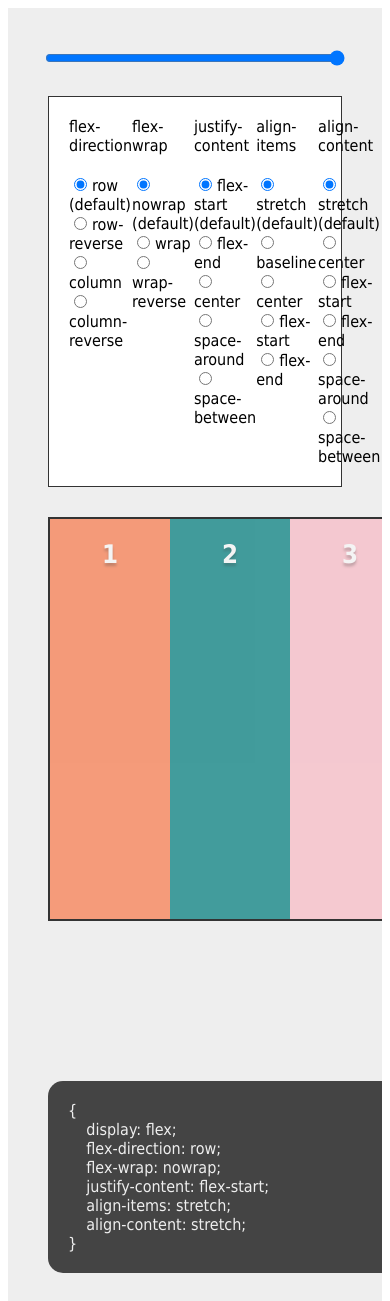
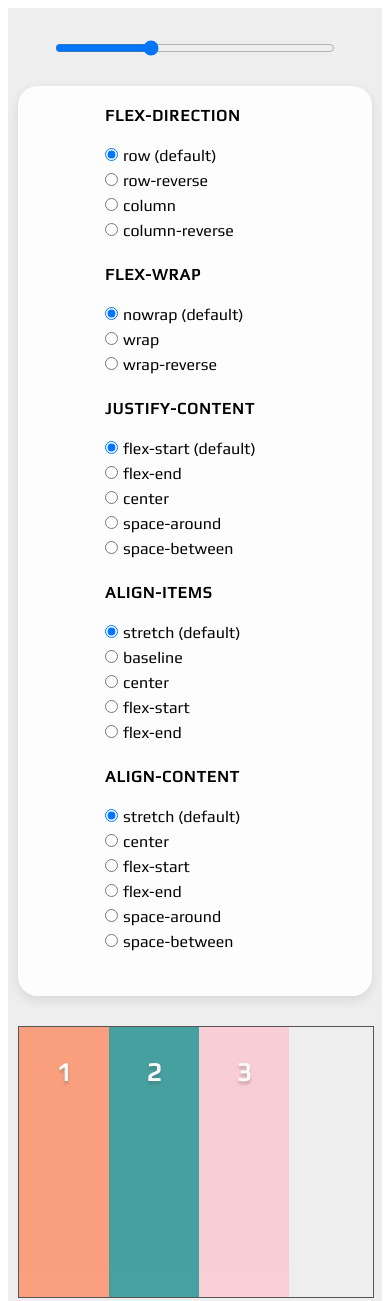
Before and after one commit to alx-skryabin/flex-help, a plain HTML site: page index.html in a window 390 px wide. Shown: the top 1301 px of the page. Drawn offline with Linux system fonts and the light colour scheme.

Commit message:
version 1.1 - mobile layout

```diff
--- a/css/style.css
+++ b/css/style.css
@@ -1,30 +1,85 @@
+@import url('https://fonts.googleapis.com/css2?family=Josefin+Sans&family=Play&display=swap');
+
 * {
 	scrollbar-color: #ccc #fff;
 	scrollbar-width: thin;
-	font-family: tahoma;
+	font-family: 'Play', sans-serif;
+	box-sizing: border-box;
 }
 
 /***flex***/
-.flex {
-	padding: 40px;
+.fh__flex {
+	padding: 30px;
+	margin-bottom: 30px;
 	background: #eee;
 	overflow: hidden;
+
+	--shadow: 0 .25rem .75rem rgba(0, 0, 0, .1);
+	--index: 100;
+	--radius: 20px;
 }
 
-.flex_input {
+
+.fh__flex_range {
+	position: relative;
 	display: inline-block;
-	width: 300px;
+	width: 280px;
 	margin-left: 50%;
 	margin-bottom: 30px;
-	transform: translate(-150px);
+	transform: translate(-140px);
+	cursor:  pointer;
+	z-index: var(--index);
 }
 
-.flex_box {
+
+.fh__flex_style {
+	position: relative;
+	display: flex;
+	flex-wrap: wrap;
+	justify-content: space-around;
+	align-items: baseline;
+	align-content: center;
+	background: rgba(255, 255, 255, .9);
+	padding: 20px 20px 0;
+	border-radius: var(--radius);
+	box-shadow: var(--shadow);
+	z-index: var(--index);
+}
+
+.fh__flex_style-prop {
+	min-width: 180px;
+	margin-bottom: 20px;
+}
+
+.fh__flex_style-head {
+	margin-bottom: 20px;
+	text-transform: uppercase;
+	font-weight: 600;
+	letter-spacing: 1px;
+}
+
+.fh__flex_style-check {
+	display: flex;
+	flex-direction: column;
+}
+
+.fh__flex_style-check label {
+	cursor: pointer;
+	margin-bottom: 5px;
+	margin-left: -5px;
+}
+
+.fh__flex_style-check input {
+	margin-right: 5px;
+}
+
+
+.fh__flex_box {
 	width: 450px;
-	height: 400px;
-	background: #ddd;
-	margin: 0 auto 160px;
-	border:  2px solid #333;
+	height: 270px;
+	margin: 30px auto;
+	border:  1px solid #555;
+	box-sizing: content-box;
 
 	display: flex;
 	flex-direction: row;
@@ -34,9 +89,10 @@
 	align-content: stretch;
 }
 
-.flex_box-item {
-	min-width: 80px;
-	padding: 20px;
+.fh__flex_box-item {
+	min-width: 90px;
+	min-height: 90px;
+	line-height: 90px;
 	font-size: 1.6em;
 	font-weight: bold;
 	text-align: center;
@@ -45,40 +101,32 @@
 	opacity: .7;
 }
 
-.flex_style {
-	display: flex;
-	justify-content: space-between;
-	background: #fff;
-	margin-bottom: 30px;
-	padding: 20px;
-	border: 1px solid #333;
-}
 
-.flex_style-head {
-	margin-bottom: 20px;
-}
-
-.flex_style-check {
-	display: flex;
-	flex-direction: column;
-}
-
-.flex_style-check label {
-	cursor: pointer;
-}
-
-.flex_style-check input {
-	margin-right: 5px;
-}
-
-.flex_css {
-	display: block;
-	width: 350px;
-	min-height: 30px;
-	background: #444;
+.fh__flex_css {
+	position: relative;
+	width: 280px;
+	background: rgba(50, 50, 50, .9);
 	margin: 0 auto;
 	color: #eee;
 	padding: 20px;
-	border-radius: 15px;
+	border-radius: var(--radius);
+	box-shadow: var(--shadow);
+	z-index: var(--index);
+}
+
+
+@media screen and (max-width: 540px) {
+	.fh__flex {
+		padding: 30px 10px;
+	}
+
+	.fh__flex_box {
+		width: 100%;
+		max-width: 460px;
+	}
+
+	.fh__flex_style {
+		padding: 20px;
+	}
 }
 /***END flex***/
--- a/index.html
+++ b/index.html
@@ -11,6 +11,8 @@
 
 	<div id="flex2"></div>
 
+	<div id="flex3"></div>
+
 	<script type="module" src="js/script.js"></script>
 </body>
 </html>
--- a/js/flex/Flex.js
+++ b/js/flex/Flex.js
@@ -1,3 +1,5 @@
+import {Default} from './config.js'
+import {Utils} from './utils.js'
 import {Box} from './box.js'
 import {Style} from './style.js'
 
@@ -6,19 +8,15 @@ export class Flex {
         this.checkRoot(sel);
         if(!this.$root) return;
 
-        this.props = Object.assign(Flex.default, props);
+        this.props = Object.assign(new Object({...Default}), props);
         this._countRange = this.countRange = this.props.countRange;
-    }
-
-    static default = {
-        countRange: 2
     }
 
     init() {
         this.createEls();
         this.addEventRange();
         this.Box = new Box();
-        this.Style = new Style();
+        this.Style = new Style(this.$style, this.$css);
         this.addEventCheckbox();
 
         this.outputItems(this.countRange);
@@ -27,13 +25,13 @@ export class Flex {
     outputItems(num) {
         for (let i = 0; i < num; i++) {
             let item = this.Box.createItem();
-            this.$box.appendChild(item)
+            this.$box.appendChild(item);
         }
     }
 
     checkRoot(sel) {
-        this.$root = document.querySelector(sel) || null;
-        if (this.$root) this.$root.classList.add('flex');
+        this.$root = Utils.qs(sel) || null;
+        if (this.$root) this.$root.classList.add(Utils.getClass());
     }
 
     set countRange(num) {
@@ -48,7 +46,7 @@ export class Flex {
         let els = {
             input: {
                 attrs: {
-                    class: 'flex_input',
+                    class: Utils.getClass('range'),
                     type: 'range',
                     min: 1,
                     max: 7,
@@ -57,21 +55,21 @@ export class Flex {
                 },
                 var: 'range'
             },
-            diver: {
+            form: {
                 attrs: {
-                    class: 'flex_style'
+                    class: Utils.getClass('style')
                 },
                 var: 'style'
             },
             div: {
                 attrs: {
-                    class: 'flex_box'
+                    class: Utils.getClass('box')
                 },
                 var: 'box'
             },
             pre: {
                 attrs: {
-                    class: 'flex_css'
+                    class: Utils.getClass('css')
                 },
                 var: 'css'
             }
@@ -79,7 +77,7 @@ export class Flex {
 
         Object.entries(els).map(el => {
             let [tag, props] = el;
-            let $el = document.createElement(tag);
+            let $el = Utils.crtEl(tag);
             this[`$${props.var}`] = $el
             this.$root.append($el);
 
--- a/js/flex/box.js
+++ b/js/flex/box.js
@@ -1,13 +1,14 @@
+import {Colors} from './config.js'
+import {Utils} from './utils.js'
+
 export class Box {
 	constructor() {
 		this.count = 0;
 	}
 
-	static colors = ['coral', 'teal', 'pink', 'orange', 'limegreen', 'skyblue', 'brown'];
-
 	createItem() {
-		let $box = document.createElement('div');
-		$box.classList.add('flex_box-item');
+		let $box = Utils.crtEl('div');
+		$box.classList.add(Utils.getClass('box-item'));
 		$box.style.background = this.color;
 		$box.innerText = this.count + 1;
 		this.count++;
@@ -15,9 +16,9 @@ export class Box {
 	}
 
 	get color() {
-		let num = (this.count >= Box.colors.length)
-		? this.count % Box.colors.length
+		let num = (this.count >= Colors.length)
+		? this.count % Colors.length
 		: this.count;
-		return Box.colors[num];
+		return Colors[num];
 	}
 }
--- /dev/null
+++ b/js/flex/config.js
@@ -0,0 +1,40 @@
+const Default = Object.freeze({
+	countRange: 2,
+	test: 'demo'
+})
+
+const System = {
+	classPrefix: 'fh__'
+}
+
+const Colors = [
+'coral', 'teal', 'pink',
+'orange', 'limegreen',
+'skyblue', 'brown'
+];
+
+const FlexProps = [
+{
+	name: 'flex-direction',
+	value: ['row', 'row-reverse', 'column', 'column-reverse']
+},
+{
+	name: 'flex-wrap',
+	value: ['nowrap', 'wrap', 'wrap-reverse']
+},
+{
+	name: 'justify-content',
+	value: ['flex-start', 'flex-end', 'center', 'space-around', 'space-between']
+},
+{
+	name: 'align-items',
+	value: ['stretch', 'baseline', 'center', 'flex-start', 'flex-end']
+},
+{
+	name: 'align-content',
+	value: ['stretch', 'center', 'flex-start', 'flex-end', 'space-around', 'space-between']
+},
+]
+
+
+export {Default, System, Colors, FlexProps}
--- a/js/flex/style.js
+++ b/js/flex/style.js
@@ -1,31 +1,13 @@
+import {FlexProps} from './config.js'
+import {Utils} from './utils.js'
+
 export class Style {
-	constructor() {
+	constructor($root, $css) {
+		this.$root = $root;
+		this.$css = $css;
 		this.css = null;
 		this.init();
 	}
-
-	static props = [
-	{
-		name: 'flex-direction',
-		value: ['row', 'row-reverse', 'column', 'column-reverse']
-	},
-	{
-		name: 'flex-wrap',
-		value: ['nowrap', 'wrap', 'wrap-reverse']
-	},
-	{
-		name: 'justify-content',
-		value: ['flex-start', 'flex-end', 'center', 'space-around', 'space-between']
-	},
-	{
-		name: 'align-items',
-		value: ['stretch', 'baseline', 'center', 'flex-start', 'flex-end']
-	},
-	{
-		name: 'align-content',
-		value: ['stretch', 'center', 'flex-start', 'flex-end', 'space-around', 'space-between']
-	},
-	]
 
 	init() {
 		this.addEls();
@@ -34,9 +16,9 @@ export class Style {
 	}
 
 	getProps() {
-		return Style.props.reduce((all, item) => {
+		return FlexProps.reduce((all, item) => {
 			let {name, value} = item;
-			value = document.querySelector(`input[name="${name}"]:checked`).value;
+			value = this.$root.querySelector(`input[name="${name}"]:checked`).value;
 
 			return [...all, {name, value}];
 		}, []);
@@ -44,11 +26,10 @@ export class Style {
 
 	updateCss() {
 		let [drc, wr, jst, ai, ac] = this.getProps();
-		let $root = document.querySelector('.flex_css');
 
 		this.css = `flex-direction: ${drc.value}; flex-wrap: ${wr.value}; justify-content: ${jst.value}; align-items: ${ai.value}; align-content: ${ac.value};`;
 
-		$root.innerText = '{\n' +
+		this.$css.innerText = '{\n' +
 		'    display: flex;\n' +
 		'    flex-direction: ' + drc.value + ';\n' +
 		'    flex-wrap: ' + wr.value + ';\n' +
@@ -59,16 +40,13 @@ export class Style {
 	}
 
 	addEls() {
-		let $root = document.querySelector('.flex_style');
-		let listArr = this.createEls();
-
-		listArr.map(item => {
-			$root.appendChild(item);
-		})
+		this.createEls().map(item => {
+			this.$root.append(item);
+		});
 	}
 
 	createEls() {
-		return Style.props.reduce((els, item) => {
+		return FlexProps.reduce((els, item) => {
 			let {name, value} = item;
 
 			let $item = this.createItem();
@@ -77,48 +55,46 @@ export class Style {
 
 			value.map((prps, i) => {
 				let $label = this.createLabel(name, prps, i);
-				$check.appendChild($label);
+				$check.append($label);
 			});
 
-			$item.appendChild($head);
-			$item.appendChild($check);
+			$item.append($head, $check);
 
 			return [...els, $item];
 		}, []);
 	}
 
 	createItem() {
-		let $item = document.createElement('div');
-		$item.classList.add('flex_style-prop');
+		let $item = Utils.crtEl('div');
+		$item.classList.add(Utils.getClass('style-prop'));
 		return $item;
 	}
 
 	createHead(title) {
-		let $head = document.createElement('div');
-		$head.classList.add('flex_style-head');
+		let $head = Utils.crtEl('div');
+		$head.classList.add(Utils.getClass('style-head'));
 		$head.innerText = title;
 		return $head;
 	}
 
 	createCheck() {
-		let $check = document.createElement('div');
-		$check.classList.add('flex_style-check');
+		let $check = Utils.crtEl('div');
+		$check.classList.add(Utils.getClass('style-check'));
 		return $check;
 	}
 
 	createLabel(name, value, ind) {
-		let $label = document.createElement('label');
-		let $span = document.createElement('span');
+		let $label = Utils.crtEl('label');
+		let $span = Utils.crtEl('span');
 		$span.innerText = (ind === 0) ? `${value} (default)` : value;
 
-		let $input = document.createElement('input');
+		let $input = Utils.crtEl('input');
 		$input.setAttribute('name', name);
 		$input.setAttribute('value', value);
 		$input.setAttribute('type', 'radio');
 		if(ind === 0) $input.setAttribute('checked', 'checked');
 
-		$label.appendChild($input);
-		$label.appendChild($span);
+		$label.append($input, $span);
 
 		return $label;
 	}
--- /dev/null
+++ b/js/flex/utils.js
@@ -0,0 +1,16 @@
+import {System} from './config.js'
+
+export class Utils {
+	static getClass(name = '') {
+		name = name ? `_${name}` : '';
+		return `${System.classPrefix}flex${name}`;
+	}
+
+	static crtEl(tagName) {
+		return document.createElement(tagName);
+	}
+
+	static qs(sel) {
+		return document.querySelector(sel);
+	}
+}
--- a/js/script.js
+++ b/js/script.js
@@ -1,9 +1,11 @@
 import {Flex} from './flex/Flex.js'
 
 new Flex('#flex', {
-    countRange: 10
+    countRange: 3
 }).init();
 
 // new Flex('#flex2', {
-//     countRange: 7
+//     countRange: 4
 // }).init();
+
+// new Flex('#flex3').init();
```
